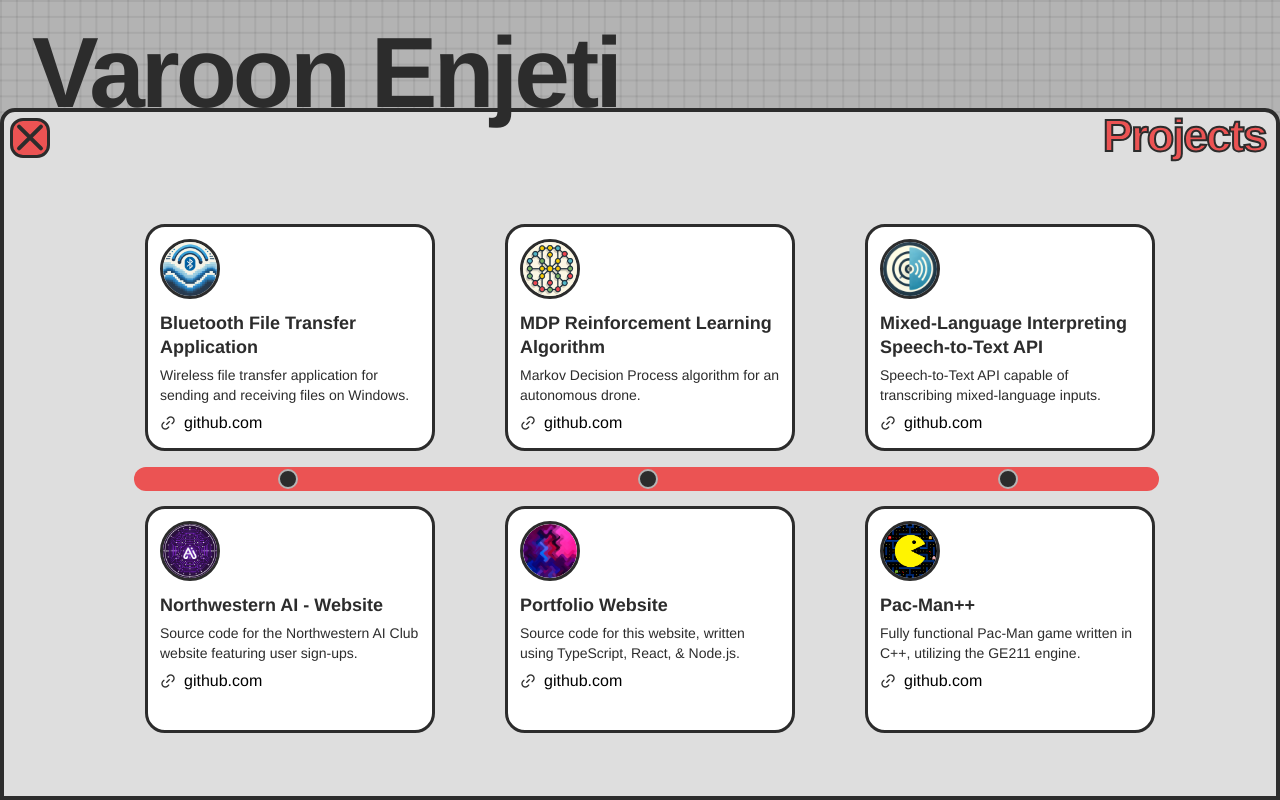
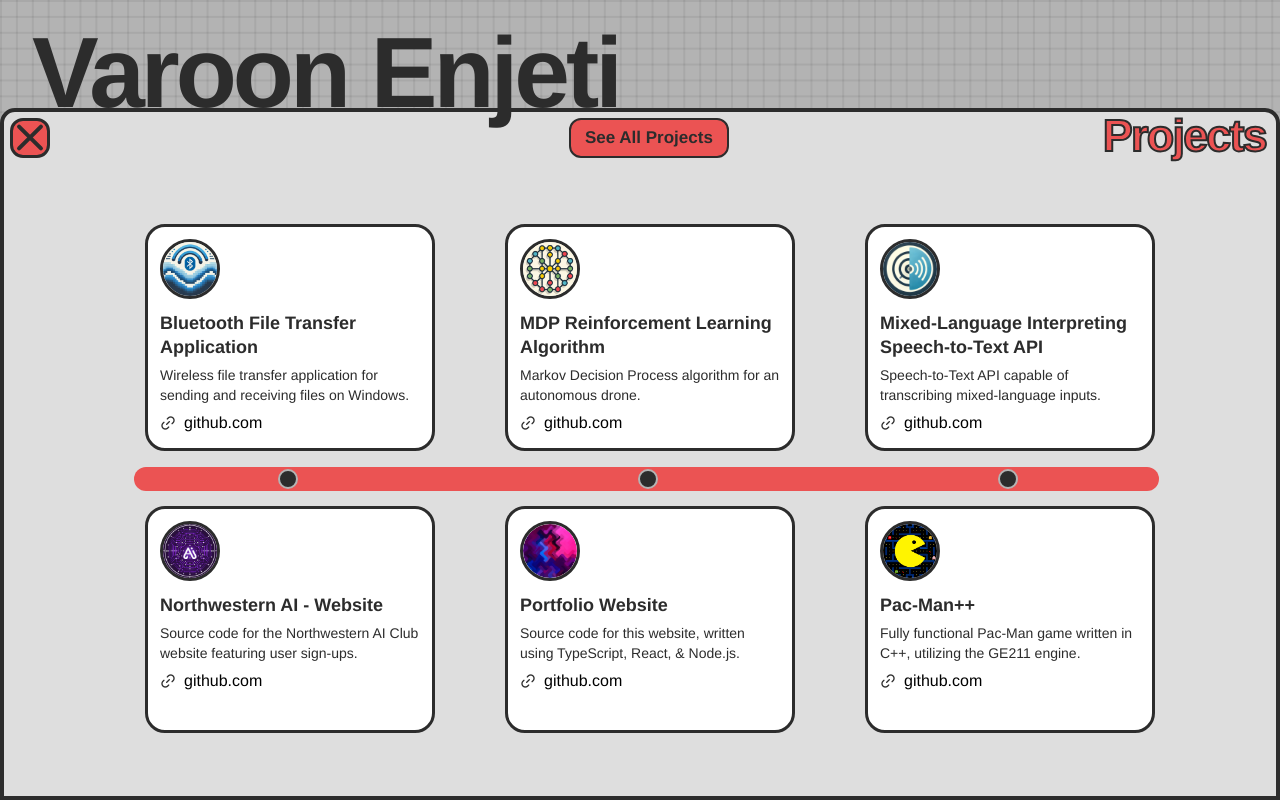
Before and after one commit to varoon-enjeti/portfolio-website, a Next.js app: page / in a window 1280 px wide. Both pictures are taken after a click on the button "Projects". Built offline with nearby package versions, Linux system fonts and the light colour scheme.

Commit message:
see all projects button - not in love with it

```diff
--- a/app/components/subpages/projects/projects-desktop.tsx
+++ b/app/components/subpages/projects/projects-desktop.tsx
@@ -14,6 +14,13 @@
 					<div className="relative top-[-1px] 3xl:top-[0px] left-[15px] 3xl:left-[20px] w-1 3xl:w-[5px] h-[35px] 3xl:h-[43.75px] bg-darkgrey rotate-45 rounded-full"></div>
 					<div className="relative top-[-36px] 3xl:top-[-43px] left-[15px] 3xl:left-[20px] w-1 3xl:w-[5px] h-[35px] 3xl:h-[43.75px] bg-darkgrey rotate-[-45deg] rounded-full"></div>
 				</button>
+				<a
+					href="https://github.com/varoon-enjeti"
+					target="_blank"
+					className="w-[160px] h-[40px] bg-red font-sans text-[17px] text-darkgrey font-bold flex justify-center items-center rounded-xl border-darkgrey border-[2.5px] ml-[145px] exp"
+				>
+					See All Projects
+				</a>
 				<div className="font-sans text-red font-bold track tracking-[-0.04em] text-[45px] 3xl:text-[56px] subptext mr-1 3xl:mt-1">
 					Projects
 				</div>
```
